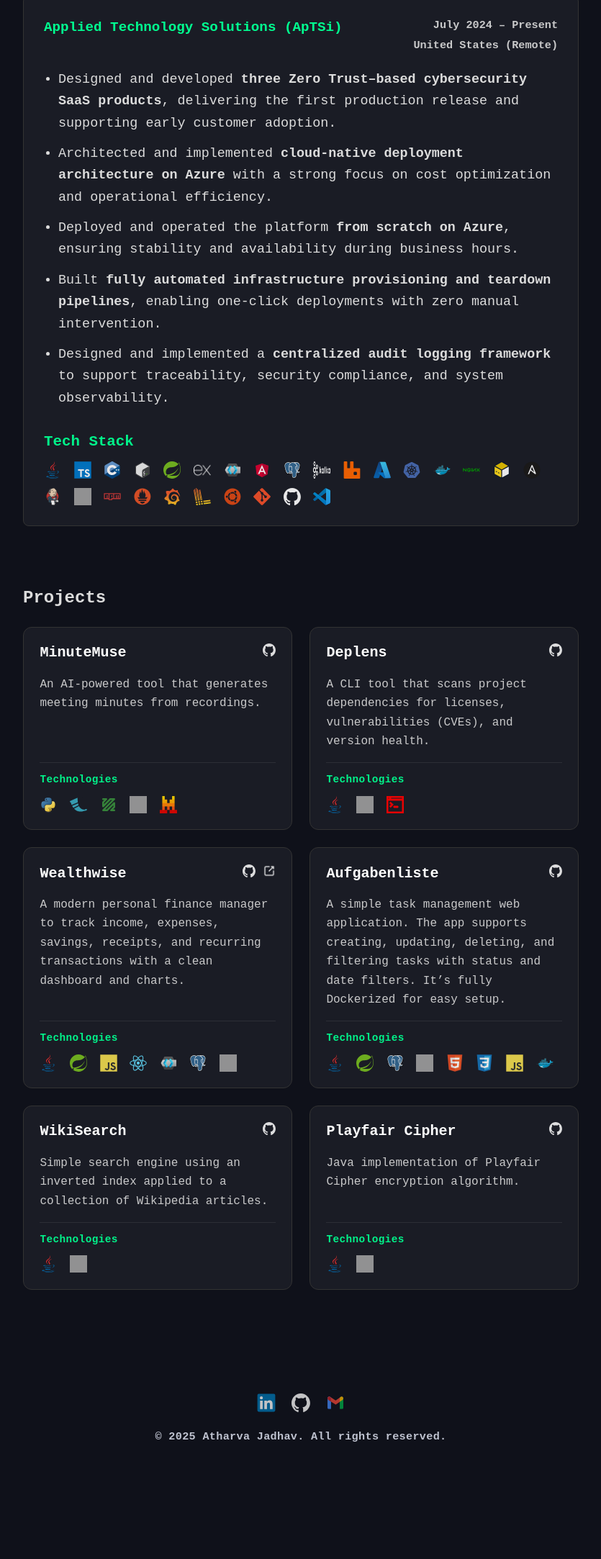
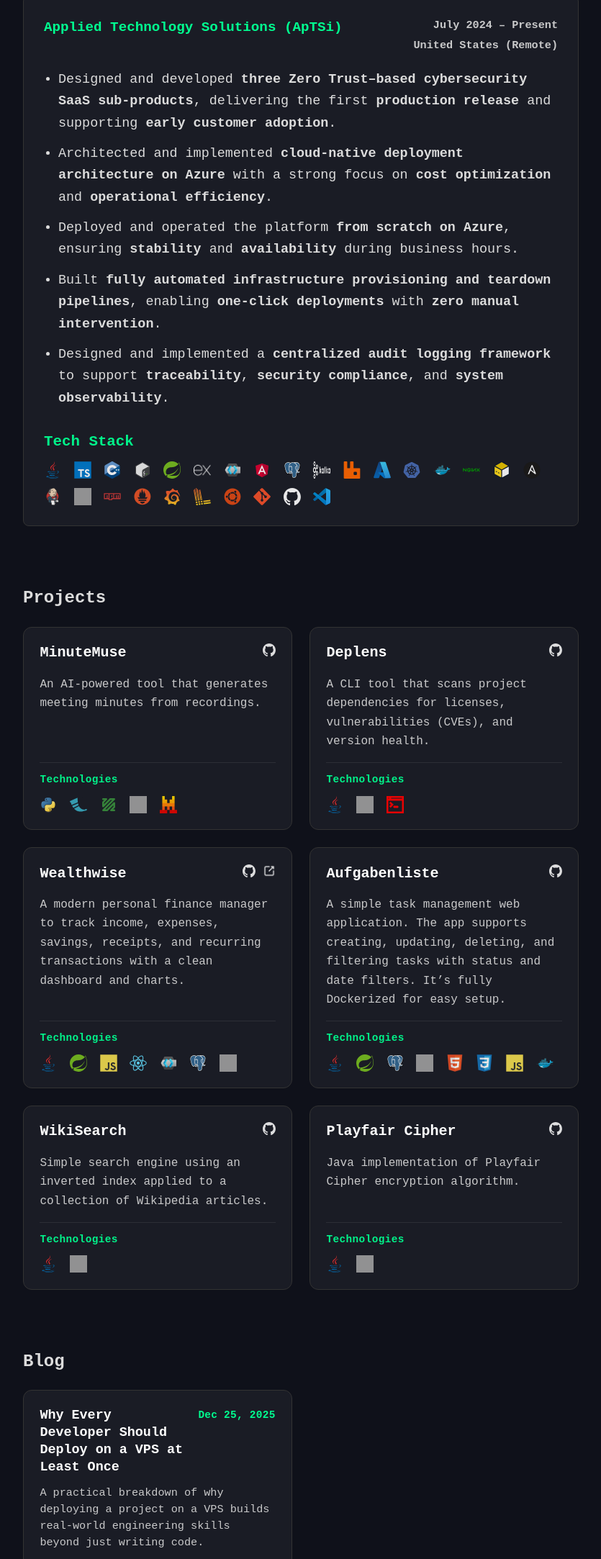
Before and after one commit to DrDrunkenstien-10/portfolio-website, an Astro site: page / in a window 1280 px wide. Shown: the part 634-2800 px from the top of the page at 72% size, without its empty margins (222-1057 px from the left). Before the commit the page ends 2671 px from the top, so only its background shows below. Built offline with nearby package versions, Linux system fonts and the light colour scheme; Astro itself is replaced by a stand-in of ours; grey boxes are pictures that could not be loaded.

Commit message:
feat: Add blog section on the home page, add back to blog button on the post page and fix minor bugs

```diff
--- a/src/layouts/BlogLayout.astro
+++ b/src/layouts/BlogLayout.astro
@@ -12,6 +12,7 @@ const {
 const title = frontmatter?.title ?? pageTitle;
 const date = frontmatter?.date ?? pageDate;
 const description = frontmatter?.description ?? pageDescription;
+const isBlogIndex = Astro.url.pathname === "/blog";
 ---
 
 <html lang="en">
@@ -38,11 +39,18 @@ const description = frontmatter?.description ?? pageDescription;
     </header>
 
     <main class="blog-container">
+      {
+        !isBlogIndex && (
+          <a href="/blog" class="back-to-blog" aria-label="Back to blog list">
+            ← Back to Blog
+          </a>
+        )
+      }
+
       <h1 class="blog-title">{title}</h1>
       {date && <p class="blog-date">{date}</p>}
       {description && <p class="blog-desc">{description}</p>}
 
-      <!-- Apply markdown class here -->
       <article class="markdown">
         <slot />
       </article>
@@ -98,13 +106,11 @@ const description = frontmatter?.description ?? pageDescription;
     color: var(--text-color, #fff);
   }
 
-  /* META */
   .blog-date {
-    color: #00ff90; /* eye-catching color */
+    color: #00ff90;
     font-size: 0.95rem;
-    text-transform: uppercase;
-    letter-spacing: 1px;
-    font-weight: 500;
+    font-weight: 600;
+    letter-spacing: 0.3px;
     margin-bottom: 0.8rem;
   }
 
@@ -129,4 +135,25 @@ const description = frontmatter?.description ?? pageDescription;
   .blog-content ol ol {
     margin-left: 1.5rem;
   }
+
+  /* Back button */
+.back-to-blog {
+  padding-bottom: 0.6rem;
+  border-bottom: 1px solid var(--color-border);
+  display: inline-block;
+  margin-bottom: 1.8rem;
+  font-size: 0.95rem;
+  font-weight: 600;
+  color: var(--color-accent);
+  text-decoration: none;
+  opacity: 0.9;
+  transition: opacity 0.15s ease, transform 0.15s ease;
+  cursor: pointer;
+}
+
+.back-to-blog:hover {
+  opacity: 1;
+  transform: translateX(-4px);
+}
+
 </style>
--- a/src/pages/blog.astro
+++ b/src/pages/blog.astro
@@ -11,11 +11,17 @@ const posts = await Astro.glob("./posts/*.md");
   <div class="blog-list">
     {
       posts.map((post) => (
-        <a href={post.url} class="blog-card">
+        <article
+          class="blog-card"
+          onclick={`location.href='${post.url}'`}
+          role="link"
+          tabindex="0"
+          onkeydown="if(event.key==='Enter'){location.href=this.onclick.toString().match(/'(.*?)'/)[1]}"
+        >
           <h2>{post.frontmatter.title}</h2>
           <p class="blog-date">{post.frontmatter.date}</p>
           <p class="blog-desc">{post.frontmatter.description}</p>
-        </a>
+        </article>
       ))
     }
   </div>
@@ -36,13 +42,14 @@ const posts = await Astro.glob("./posts/*.md");
     color: var(--color-text);
     text-decoration: none;
     transition: 0.2s;
+    cursor: pointer;
   }
   .blog-card:hover {
     border-color: var(--color-accent);
     transform: translateY(-3px);
   }
   .blog-date {
-    color: #c6c8d1;
+    color: #00ff90;
     font-size: 0.95rem;
     font-weight: 600;
     letter-spacing: 0.3px;
--- a/src/pages/index.astro
+++ b/src/pages/index.astro
@@ -56,7 +56,7 @@ import "../styles/global.css";
 						<li>
 							Software engineer focused on designing and building
 							<strong
-								>secure, scalable, high-performance systems</strong
+								>secure, scalable, and high-performance systems</strong
 							>
 						</li>
 						<li>
@@ -108,37 +108,48 @@ import "../styles/global.css";
 					<ul class="experience-points">
 						<li>
 							Designed and developed <strong
-								>three Zero Trust–based cybersecurity SaaS
-								products</strong
-							>, delivering the first production release and
-							supporting early customer adoption.
+								>three <strong>Zero Trust</strong>–based <strong
+									>cybersecurity SaaS sub-products</strong
+								></strong
+							>, delivering the first <strong
+								>production release</strong
+							> and supporting <strong
+								>early customer adoption</strong
+							>.
 						</li>
 						<li>
 							Architected and implemented <strong
-								>cloud-native deployment architecture on Azure</strong
-							>
-							with a strong focus on cost optimization and operational
-							efficiency.
+								>cloud-native deployment architecture on <strong
+									>Azure</strong
+								></strong
+							> with a strong focus on <strong
+								>cost optimization</strong
+							> and <strong>operational efficiency</strong>.
 						</li>
 						<li>
 							Deployed and operated the platform <strong
-								>from scratch on Azure</strong
-							>, ensuring stability and availability during
-							business hours.
+								>from scratch on <strong>Azure</strong></strong
+							>, ensuring <strong>stability</strong> and <strong
+								>availability</strong
+							> during business hours.
 						</li>
 						<li>
 							Built <strong
-								>fully automated infrastructure provisioning and
-								teardown pipelines</strong
-							>, enabling one-click deployments with zero manual
-							intervention.
+								>fully automated <strong
+									>infrastructure provisioning</strong
+								> and <strong>teardown pipelines</strong
+								></strong
+							>, enabling <strong>one-click deployments</strong> with
+							<strong>zero manual intervention</strong>.
 						</li>
 						<li>
 							Designed and implemented a <strong
-								>centralized audit logging framework</strong
-							>
-							to support traceability, security compliance, and system
-							observability.
+								>centralized <strong
+									>audit logging framework</strong
+								></strong
+							> to support <strong>traceability</strong>, <strong
+								>security compliance</strong
+							>, and <strong>system observability</strong>.
 						</li>
 					</ul>
 
@@ -718,6 +729,38 @@ import "../styles/global.css";
 				</div>
 			</section>
 
+			<!-- ✍️ Blogs -->
+			<section id="blogs">
+				<h2>Blog</h2>
+
+				<div class="blogs-grid">
+					<!-- Blog Card -->
+					<a
+						href="/posts/my-first-post"
+						class="blog-card-link"
+						aria-label="Read blog: Why Every Developer Should Deploy on a VPS at Least Once"
+					>
+						<article class="blog-card">
+							<div class="blog-header">
+								<h3 class="blog-title">
+									Why Every Developer Should Deploy on a VPS
+									at Least Once
+								</h3>
+								<span class="blog-date">Dec 25, 2025</span>
+							</div>
+
+							<p class="blog-description">
+								A practical breakdown of why deploying a project
+								on a VPS builds real-world engineering skills
+								beyond just writing code.
+							</p>
+
+							<span class="blog-link"> Read more → </span>
+						</article>
+					</a>
+				</div>
+			</section>
+
 			<!-- 📬 Footer -->
 			<footer id="footer">
 				<div class="footer-icons">
--- a/src/styles/global.css
+++ b/src/styles/global.css
@@ -510,6 +510,95 @@ li {
 }
 
 /* ============================
+   Blog Cards
+   ============================ */
+
+.blogs-grid {
+  display: grid;
+  grid-template-columns: repeat(2, 1fr);
+  gap: 1.5rem;
+}
+
+.blog-card {
+  display: flex;
+  flex-direction: column;
+  gap: 0.8rem;
+  background: var(--color-box-bg);
+  border: 1px solid var(--color-border);
+  border-radius: 12px;
+  padding: 1.4rem;
+  transition: transform 0.2s ease, border-color 0.2s ease;
+}
+
+.blog-card-link {
+  text-decoration: none;
+  color: inherit;
+  display: block;
+}
+
+.blog-card-link:hover .blog-card {
+  transform: translateY(-4px);
+  border-color: var(--color-accent);
+}
+
+.blog-card-link:hover .blog-link {
+  transform: translateX(4px);
+  opacity: 0.9;
+}
+
+.blog-card:hover {
+  transform: translateY(-4px);
+  border-color: var(--color-accent);
+}
+
+/* Header */
+.blog-header {
+  display: flex;
+  justify-content: space-between;
+  align-items: flex-start;
+  gap: 1rem;
+}
+
+.blog-title {
+  font-size: 1.15rem;
+  font-weight: 700;
+  line-height: 1.3;
+  color: #fff;
+}
+
+.blog-date {
+  font-size: 0.9rem;
+  font-weight: 700;
+  color: var(--color-accent);
+  letter-spacing: 0.3px;
+  white-space: nowrap;
+}
+
+/* Description */
+.blog-description {
+  font-size: 0.95rem;
+  opacity: 0.9;
+  line-height: 1.5;
+}
+
+/* Link */
+.blog-link {
+  margin-top: auto;
+  font-weight: 600;
+  font-size: 0.95rem;
+  color: var(--color-accent);
+  text-decoration: none;
+  width: fit-content;
+  transition: opacity 0.15s ease, transform 0.15s ease;
+}
+
+.blog-link:hover {
+  opacity: 0.9;
+  transform: translateX(4px);
+}
+
+
+/* ============================
    Footer
    ============================ */
 
@@ -631,5 +720,4 @@ li {
   .logo {
     font-size: 1.25rem;
   }
-
 }
```
